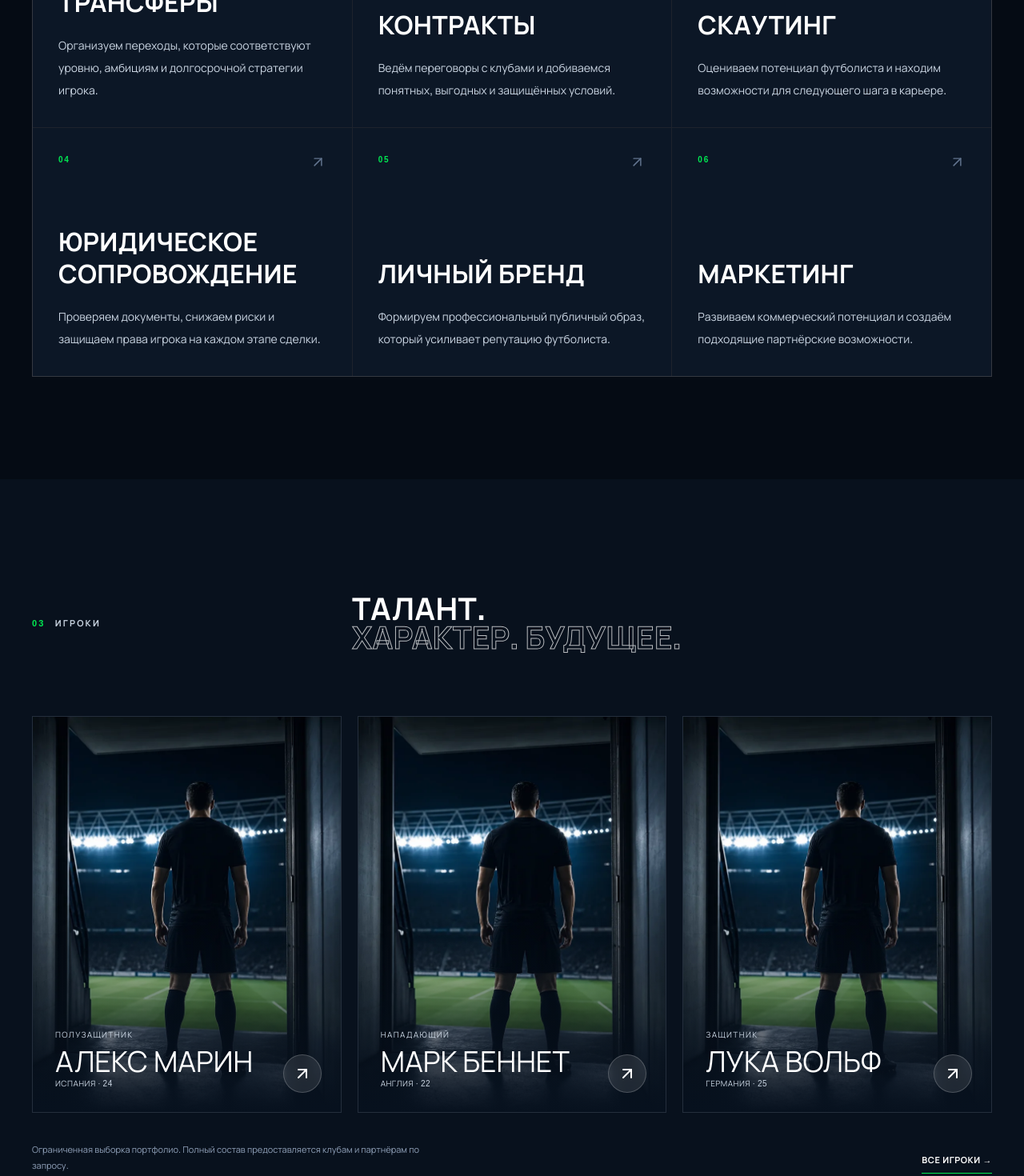
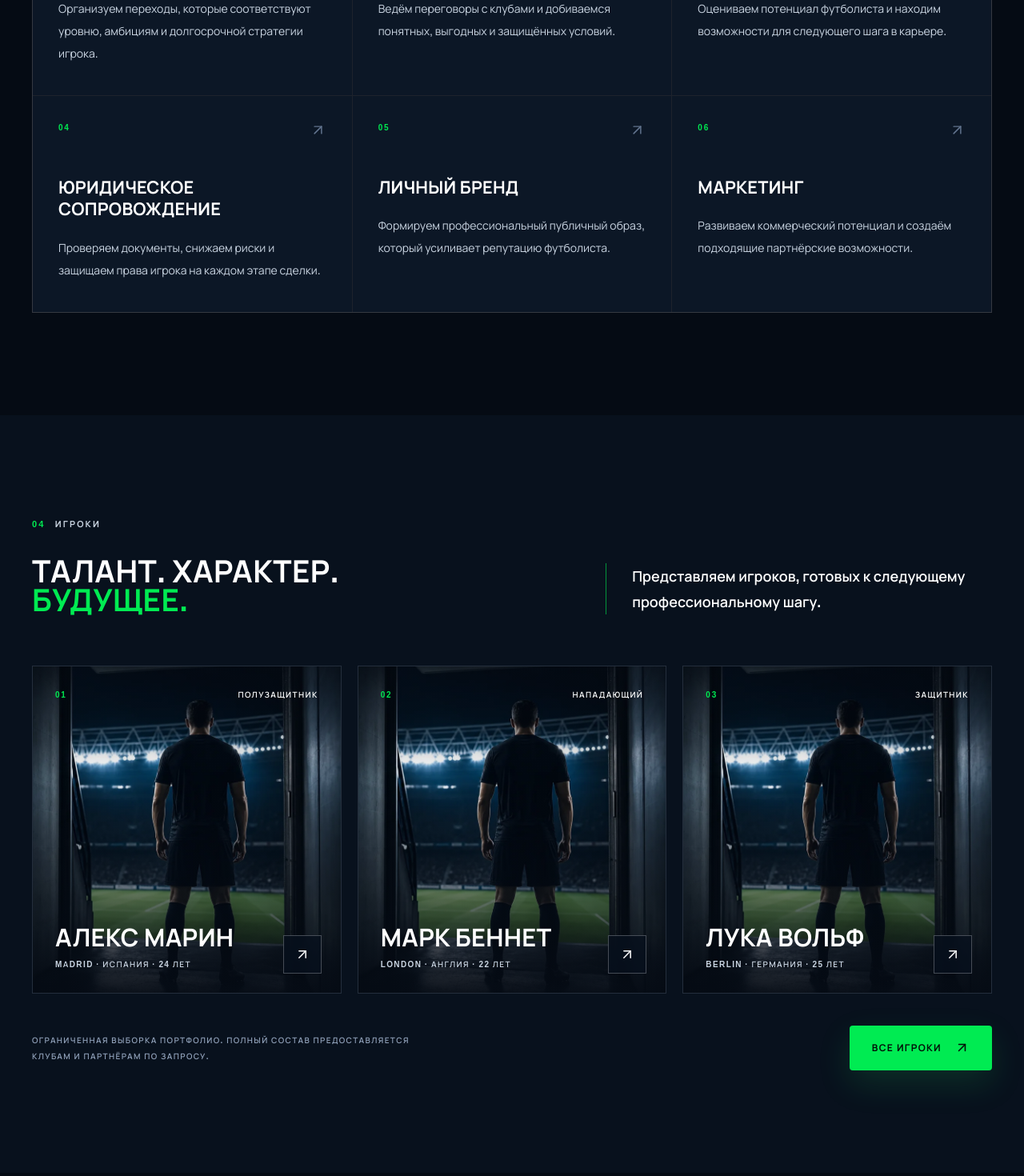
Before and after one commit to malinkavip67/pfa-site_, a Next.js app: page / in a window 1280 px wide. Shown: the part 2900-4370 px from the top of the page at 80% size. Built offline with nearby package versions, Linux system fonts and the light colour scheme.

Commit message:
Refine player cards and profiles

```diff
--- a/app/players/[slug]/page.tsx
+++ b/app/players/[slug]/page.tsx
@@ -1,7 +1,10 @@
 import type { Metadata } from "next";
 import Image from "next/image";
 import { notFound } from "next/navigation";
+import Button from "@/components/ui/Button";
+import Card from "@/components/ui/Card";
 import Container from "@/components/ui/Container";
+import Typography from "@/components/ui/Typography";
 import { players } from "@/data/players";
 import { createPageMetadata } from "@/lib/metadata";
 
@@ -20,5 +23,55 @@ export default async function PlayerPage({ params }: Props) {
   const { slug } = await params;
   const player = players.find((item) => item.slug === slug);
   if (!player) notFound();
-  return <section className="min-h-screen pb-24 pt-32"><Container className="grid grid-cols-[1fr_1.1fr] gap-20 max-lg:grid-cols-1"><div className="relative min-h-[72vh] overflow-hidden"><Image src={player.image} fill loading="lazy" sizes="(max-width: 1024px) 100vw, 50vw" className="object-cover object-center" alt={player.name} /></div><div className="flex flex-col justify-end pb-10"><span className="text-pfa-accent text-[10px] uppercase tracking-[.2em]">{player.position}</span><h1 className="font-display mt-5 text-[clamp(6rem,11vw,10rem)] uppercase leading-[.8] max-sm:text-[5rem]">{player.name}</h1><dl className="mt-12 grid grid-cols-2 gap-y-7 border-t border-white/10 pt-8 text-sm"><div><dt className="text-slate-400">Страна</dt><dd className="mt-1">{player.country}</dd></div><div><dt className="text-slate-400">Возраст</dt><dd className="mt-1">{player.age}</dd></div><div><dt className="text-slate-400">Рост</dt><dd className="mt-1">{player.height} см</dd></div><div><dt className="text-slate-400">Вес</dt><dd className="mt-1">{player.weight} кг</dd></div></dl></div></Container></section>;
+  return (
+    <section className="min-h-screen pb-24 pt-32 max-md:pb-20 max-md:pt-24">
+      <Container>
+        <Card as="div" className="grid grid-cols-[.9fr_1.1fr] overflow-hidden border-white/10 bg-[#08111d] max-lg:grid-cols-1">
+          <div className="relative min-h-[560px] overflow-hidden max-lg:min-h-[460px] max-sm:min-h-[350px]">
+            <Image
+              src={player.image}
+              fill
+              priority
+              sizes="(max-width: 1024px) 100vw, 45vw"
+              className="object-cover object-center"
+              alt={player.name}
+            />
+            <div className="absolute inset-0 bg-gradient-to-t from-[#08111d]/55 via-transparent to-transparent lg:hidden" />
+          </div>
+
+          <div className="flex flex-col justify-center p-12 max-md:p-8 max-sm:p-6">
+            <div className="flex items-center justify-between gap-6 border-b border-white/10 pb-6">
+              <Typography as="span" variant="sectionSubtitle">{player.position}</Typography>
+              <Typography as="span" variant="caption" className="text-slate-300">{player.club}</Typography>
+            </div>
+
+            <Typography as="h1" variant="sectionTitle" className="mt-8 text-[clamp(2.6rem,5vw,4.5rem)] leading-[.9] tracking-[-.05em] max-sm:text-[2.25rem]">
+              {player.name}
+            </Typography>
+
+            <dl className="mt-10 grid grid-cols-2 border-l border-t border-white/10 max-sm:mt-8">
+              <div className="border-b border-r border-white/10 p-5 max-sm:p-4">
+                <Typography as="dt" variant="caption" className="text-slate-400">Страна</Typography>
+                <Typography as="dd" variant="bodyLarge" className="mt-2 text-white">{player.country}</Typography>
+              </div>
+              <div className="border-b border-r border-white/10 p-5 max-sm:p-4">
+                <Typography as="dt" variant="caption" className="text-slate-400">Возраст</Typography>
+                <Typography as="dd" variant="bodyLarge" className="mt-2 text-white">{player.age}</Typography>
+              </div>
+              <div className="border-b border-r border-white/10 p-5 max-sm:p-4">
+                <Typography as="dt" variant="caption" className="text-slate-400">Рост</Typography>
+                <Typography as="dd" variant="bodyLarge" className="mt-2 text-white">{player.height} см</Typography>
+              </div>
+              <div className="border-b border-r border-white/10 p-5 max-sm:p-4">
+                <Typography as="dt" variant="caption" className="text-slate-400">Вес</Typography>
+                <Typography as="dd" variant="bodyLarge" className="mt-2 text-white">{player.weight} кг</Typography>
+              </div>
+            </dl>
+
+            <Button href="/players" variant="secondary" shape="square" size="compact" className="mt-10 self-start">Все игроки</Button>
+          </div>
+        </Card>
+      </Container>
+    </section>
+  );
 }
--- a/components/home/FeaturedPlayers.tsx
+++ b/components/home/FeaturedPlayers.tsx
@@ -1,6 +1,6 @@
-import Link from "next/link";
 import PlayersGrid from "@/components/players/PlayersGrid";
 import AnimatedReveal from "@/components/ui/AnimatedReveal";
+import Button from "@/components/ui/Button";
 import Container from "@/components/ui/Container";
 import SectionHeading from "@/components/ui/SectionHeading";
 import Typography from "@/components/ui/Typography";
@@ -9,9 +9,30 @@ import type { Player } from "@/types/player";
 interface Props { players: Player[]; }
 
 export default function FeaturedPlayers({ players }: Props) {
-  return <section className="bg-[#08111D] py-36 max-md:py-24"><Container>
-    <AnimatedReveal className="grid grid-cols-[1fr_2fr] max-lg:grid-cols-1 max-lg:gap-10"><SectionHeading index="03">Игроки</SectionHeading><Typography as="h2" variant="sectionTitle" className="text-[clamp(1.88rem,3vw,3.2rem)] leading-[.94] tracking-[-.05em] max-sm:text-[1.5rem]">Талант.<br /><span className="text-outline">Характер. Будущее.</span></Typography></AnimatedReveal>
-    <AnimatedReveal className="mt-20"><PlayersGrid players={players.slice(0, 3)} /></AnimatedReveal>
-    <div className="mt-9 flex items-end justify-between gap-8 max-md:flex-col max-md:items-start"><p className="max-w-lg text-[11px] leading-5 text-slate-400">Ограниченная выборка портфолио. Полный состав предоставляется клубам и партнёрам по запросу.</p><Link className="border-pfa-accent border-b pb-2 text-[11px] font-bold uppercase tracking-wider" href="/players">Все игроки →</Link></div>
-  </Container></section>;
+  return (
+    <section aria-labelledby="players-title" className="bg-[#08111d] py-32 max-md:py-20">
+      <Container>
+        <AnimatedReveal className="grid grid-cols-[1.15fr_.85fr] items-end gap-16 max-lg:grid-cols-1 max-lg:gap-9">
+          <div>
+            <SectionHeading index="04">Игроки</SectionHeading>
+            <Typography id="players-title" as="h2" variant="sectionTitle" className="mt-8 text-[clamp(1.88rem,3vw,3.2rem)] leading-[.94] tracking-[-.05em] max-sm:text-[1.5rem]">
+              Талант. Характер.<br /><span className="text-pfa-accent">Будущее.</span>
+            </Typography>
+          </div>
+          <div className="max-w-[560px] border-l border-pfa-accent/60 pl-8 max-lg:border-l-0 max-lg:border-t max-lg:pl-0 max-lg:pt-7">
+            <Typography variant="bodyLarge" className="text-white">Представляем игроков, готовых к следующему профессиональному шагу.</Typography>
+          </div>
+        </AnimatedReveal>
+
+        <AnimatedReveal className="mt-16">
+          <PlayersGrid players={players.slice(0, 3)} />
+        </AnimatedReveal>
+
+        <div className="mt-10 flex items-center justify-between gap-8 max-md:flex-col max-md:items-start">
+          <Typography variant="caption" className="max-w-lg leading-5 text-slate-400">Ограниченная выборка портфолио. Полный состав предоставляется клубам и партнёрам по запросу.</Typography>
+          <Button href="/players" shape="square" size="compact">Все игроки</Button>
+        </div>
+      </Container>
+    </section>
+  );
 }
--- a/components/home/ServiceCard.tsx
+++ b/components/home/ServiceCard.tsx
@@ -9,14 +9,14 @@ interface Props {
 
 export default function ServiceCard({ service }: Props) {
   return (
-    <Card className="group relative flex h-full min-h-[310px] flex-col overflow-hidden border-0 bg-[#09121f] p-8 transition-colors duration-300 hover:bg-[#0c1929] max-sm:min-h-[270px] max-sm:p-6">
+    <Card className="group relative h-full min-h-[270px] overflow-hidden border-0 bg-[#09121f] p-8 transition-colors duration-300 hover:bg-[#0c1929] max-sm:min-h-0 max-sm:p-6">
       <span aria-hidden="true" className="absolute inset-x-0 top-0 h-0.5 origin-left scale-x-0 bg-pfa-accent transition-transform duration-300 group-hover:scale-x-100" />
       <div className="flex items-start justify-between gap-6">
         <Typography as="span" variant="sectionSubtitle">{service.id}</Typography>
         <ArrowUpRight aria-hidden="true" className="text-slate-500 transition-colors duration-300 group-hover:text-pfa-accent" size={21} strokeWidth={1.7} />
       </div>
-      <div className="mt-auto pt-14">
-        <Typography as="h3" variant="sectionTitle" className="break-words hyphens-auto text-[clamp(1.75rem,2.5vw,2.5rem)] leading-tight tracking-[-.035em]">{service.title}</Typography>
+      <div className="mt-12">
+        <Typography as="h3" variant="sectionTitle" className="break-words hyphens-auto text-[clamp(1.2rem,1.7vw,1.7rem)] leading-tight tracking-[-.035em]">{service.title}</Typography>
         <Typography variant="bodyMedium" className="mt-5 max-w-sm text-slate-300">{service.description}</Typography>
       </div>
     </Card>
--- a/components/home/Services.tsx
+++ b/components/home/Services.tsx
@@ -15,7 +15,7 @@ export default function Services({ services }: Props) {
       <Container>
         <AnimatedReveal className="grid grid-cols-[1.15fr_.85fr] items-end gap-16 max-lg:grid-cols-1 max-lg:gap-9">
           <div>
-            <SectionHeading index="02">Экспертиза</SectionHeading>
+            <SectionHeading index="03">Экспертиза</SectionHeading>
             <Typography id="services-title" as="h2" variant="sectionTitle" className="mt-8 text-[clamp(1.88rem,3vw,3.2rem)] leading-[.94] tracking-[-.05em] max-sm:text-[1.5rem]">
               Всё, что нужно<br /><span className="text-pfa-accent">для большого пути</span>
             </Typography>
--- a/components/players/PlayerCard.tsx
+++ b/components/players/PlayerCard.tsx
@@ -1,10 +1,43 @@
 import { ArrowUpRight } from "lucide-react";
 import Image from "next/image";
 import Link from "next/link";
+import Card from "@/components/ui/Card";
+import Typography from "@/components/ui/Typography";
 import type { Player } from "@/types/player";
 
 interface Props { player: Player; }
 
 export default function PlayerCard({ player }: Props) {
-  return <article className="bg-pfa-surface group relative min-h-[31rem] overflow-hidden border border-white/10"><Image src={player.image} alt={player.name} fill loading="lazy" sizes="(max-width: 768px) 100vw, 33vw" className="object-cover object-center transition duration-700 group-hover:scale-[1.03]" /><div className="absolute inset-0 bg-gradient-to-t from-[#07111e] via-transparent to-transparent" /><div className="absolute bottom-7 left-7"><span className="text-[10px] uppercase tracking-[.14em] text-slate-300">{player.position}</span><h3 className="font-display mt-1 text-4xl uppercase">{player.name}</h3><p className="text-[10px] uppercase tracking-wider text-slate-300">{player.country} · {player.age}</p></div><Link href={`/players/${player.slug}`} aria-label={`Подробнее: ${player.name}`} className="group-hover:border-pfa-accent group-hover:bg-pfa-accent group-hover:text-pfa-background absolute bottom-6 right-6 grid size-12 place-items-center rounded-full border border-white/20 bg-white/10 backdrop-blur transition"><ArrowUpRight /></Link></article>;
+  return (
+    <Card className="group relative min-h-[410px] overflow-hidden border-white/10 bg-[#07111e] max-sm:min-h-[350px]">
+      <Image
+        src={player.image}
+        alt={player.name}
+        fill
+        loading="lazy"
+        sizes="(max-width: 640px) 100vw, (max-width: 1024px) 50vw, 33vw"
+        className="object-cover object-center transition duration-700 group-hover:scale-[1.035]"
+      />
+      <div className="absolute inset-0 bg-[linear-gradient(180deg,rgba(5,11,20,.58)_0%,transparent_34%,rgba(5,11,20,.96)_100%)]" />
+      <span aria-hidden="true" className="absolute inset-x-0 top-0 h-0.5 origin-left scale-x-0 bg-pfa-accent transition-transform duration-300 group-hover:scale-x-100" />
+
+      <div className="absolute inset-x-0 top-0 flex items-start justify-between p-7 max-sm:p-6">
+        <Typography as="span" variant="sectionSubtitle">{player.id}</Typography>
+        <Typography as="span" variant="caption" className="text-white">{player.position}</Typography>
+      </div>
+
+      <div className="absolute inset-x-0 bottom-0 p-7 max-sm:p-6">
+        <Typography as="h3" variant="sectionTitle" className="max-w-[80%] text-[clamp(1.75rem,2.4vw,2.5rem)] leading-[.94] tracking-[-.035em]">{player.name}</Typography>
+        <Typography variant="caption" className="mt-3 text-slate-300">{player.club} · {player.country} · {player.age} лет</Typography>
+      </div>
+
+      <Link
+        href={`/players/${player.slug}`}
+        aria-label={`Подробнее: ${player.name}`}
+        className="absolute bottom-6 right-6 grid size-12 place-items-center border border-white/25 bg-[#07111e]/75 text-white backdrop-blur transition-colors duration-300 hover:border-pfa-accent hover:bg-pfa-accent hover:text-pfa-background focus-visible:border-pfa-accent max-sm:bottom-5 max-sm:right-5"
+      >
+        <ArrowUpRight aria-hidden="true" size={20} strokeWidth={1.8} />
+      </Link>
+    </Card>
+  );
 }
```
Also changed, not shown: components/ui/PageHero.tsx (+10 -1 lines), 1 other file (tests, documents, lock files or other folders).
